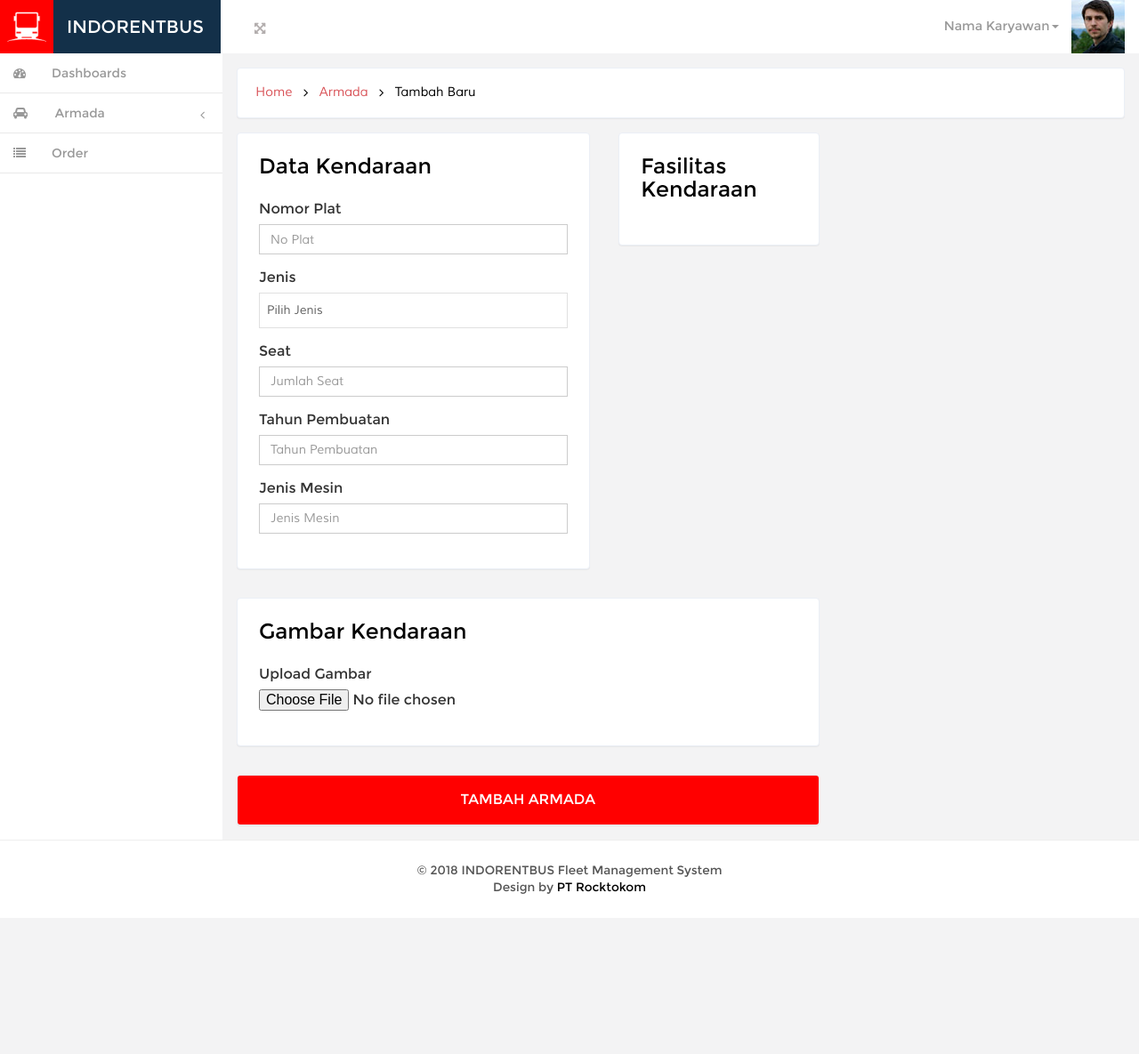
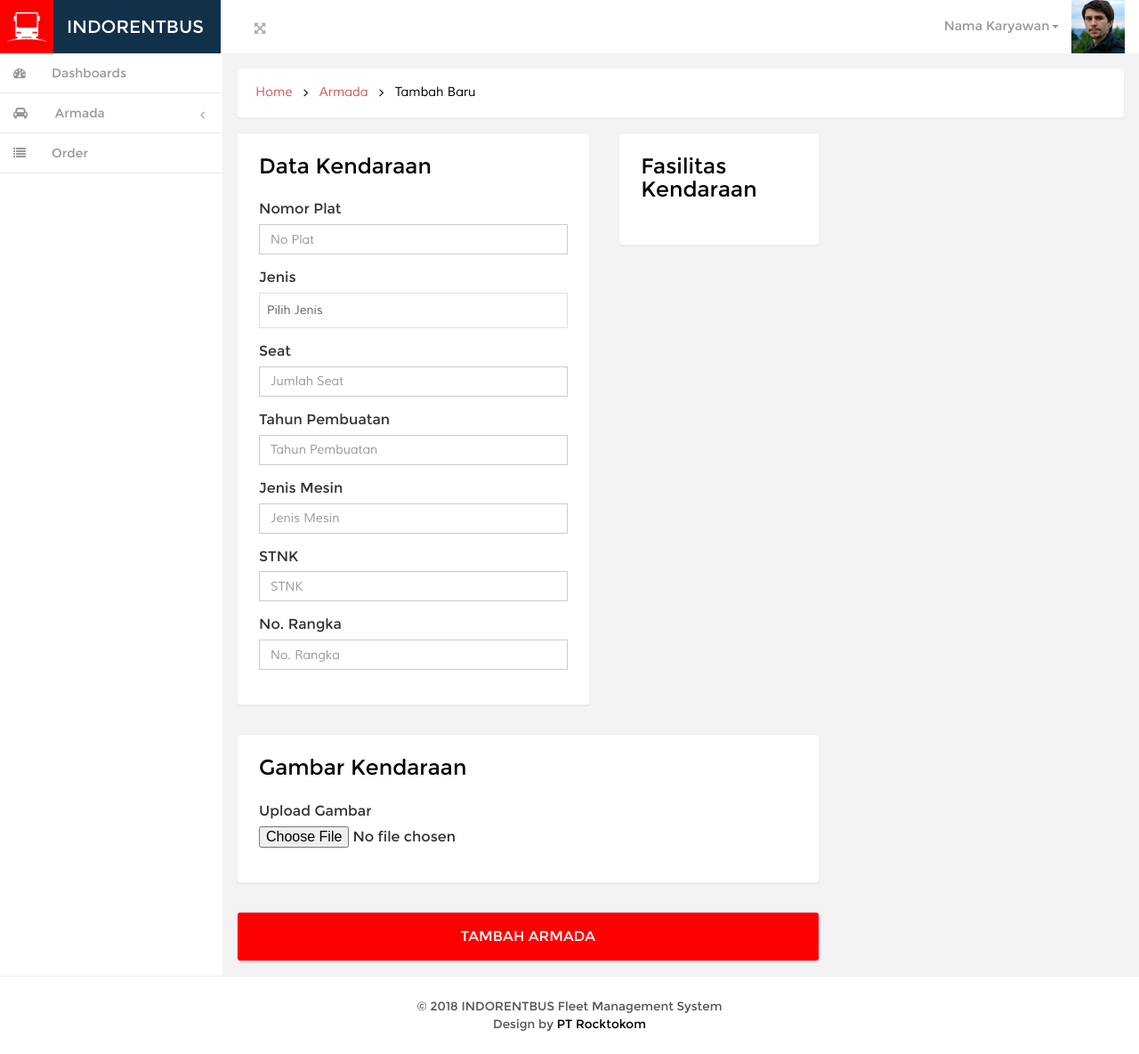
Before and after one commit to kemtol/indorentbus, a Jekyll site: the page built from laman/tambah-armada.html, in a window 1280 px wide. Shown: the whole page at 89% size. Built offline with Jekyll 4.4.1, drawn with Linux system fonts in a browser that asks for light colours; nearby versions of some CDN libraries; Markdown is read by kramdown in place of the engine named in the settings; comment, search, counter and statistics services are not loaded; before the commit the page ends 1032 px from its top, so only the background shows below that.

Commit message:
fleet_no_rangka
Signed-off-by: Errol Lenovo G40 <errol.widhavian@rocktokom.co>

```diff
--- a/js/armada.js
+++ b/js/armada.js
@@ -47,6 +47,8 @@ jQuery(document).ready(function($)
 			'fleet_seat'		: $('#fleet_seat').val(),
 			'fleet_year'		: $('#fleet_year').val(),
 			'fleet_engine'		: $('#fleet_engine').val(),
+			'fleet_stnk'		: $('#fleet_stnk').val(),
+			'fleet_no_rangka'	: $('#fleet_no_rangka').val(),
 		};
 
 
@@ -107,6 +109,8 @@ function saveArmada(fleet)
 		fleet_seat		: fleet.fleet_seat,
 		fleet_year		: fleet.fleet_year,
 		fleet_engine	: fleet.fleet_engine,
+		fleet_stnk		: fleet.fleet_stnk,
+		fleet_no_rangka	: fleet.fleet_no_rangka,
 	};
 
 	console.log(fleetData);
--- a/laman/tambah-armada.html
+++ b/laman/tambah-armada.html
@@ -46,16 +46,26 @@ permalink: /armada/tambah/
 				<input type="text" class="form-control required" id="fleet_engine" placeholder="Jenis Mesin" name="fleet_engine">
 				<span class="glyphicon glyphicon-remove form-control-feedback hidden" aria-hidden="true"></span>
 			</div>
+			<div class="form-group">
+				<label for="fleet_stnk">STNK</label>
+				<input type="text" class="form-control required" id="fleet_stnk" placeholder="STNK" name="fleet_stnk">
+				<span class="glyphicon glyphicon-remove form-control-feedback hidden" aria-hidden="true"></span>
+			</div>
+			<div class="form-group">
+				<label for="fleet_no_rangka">No. Rangka</label>
+				<input type="text" class="form-control required" id="fleet_no_rangka" placeholder="No. Rangka" name="fleet_no_rangka">
+				<span class="glyphicon glyphicon-remove form-control-feedback hidden" aria-hidden="true"></span>
+			</div>
 		</div>
 	</div>
 	<div class="col-xs-12 col-lg-3 grid-form">
 		<div class="grid-form1 facilities">
-			<h3 id="forms-example" class="">Fasilitas Kendaraan</h3>
+			<h3 id="forms-activities" class="">Fasilitas Kendaraan</h3>
 		</div>
 	</div>
 	<div class="col-xs-12 col-lg-8 grid-form">
 		<div class="grid-form1">
-			<h3 id="forms-example" class="">Gambar Kendaraan</h3>
+			<h3 id="forms-gambar" class="">Gambar Kendaraan</h3>
 			<div class="form-group">
 				<label for="fleet_image">Upload Gambar</label>
 				<input type="file" id="fleet_image" name="fleet_image" class="required">
```
